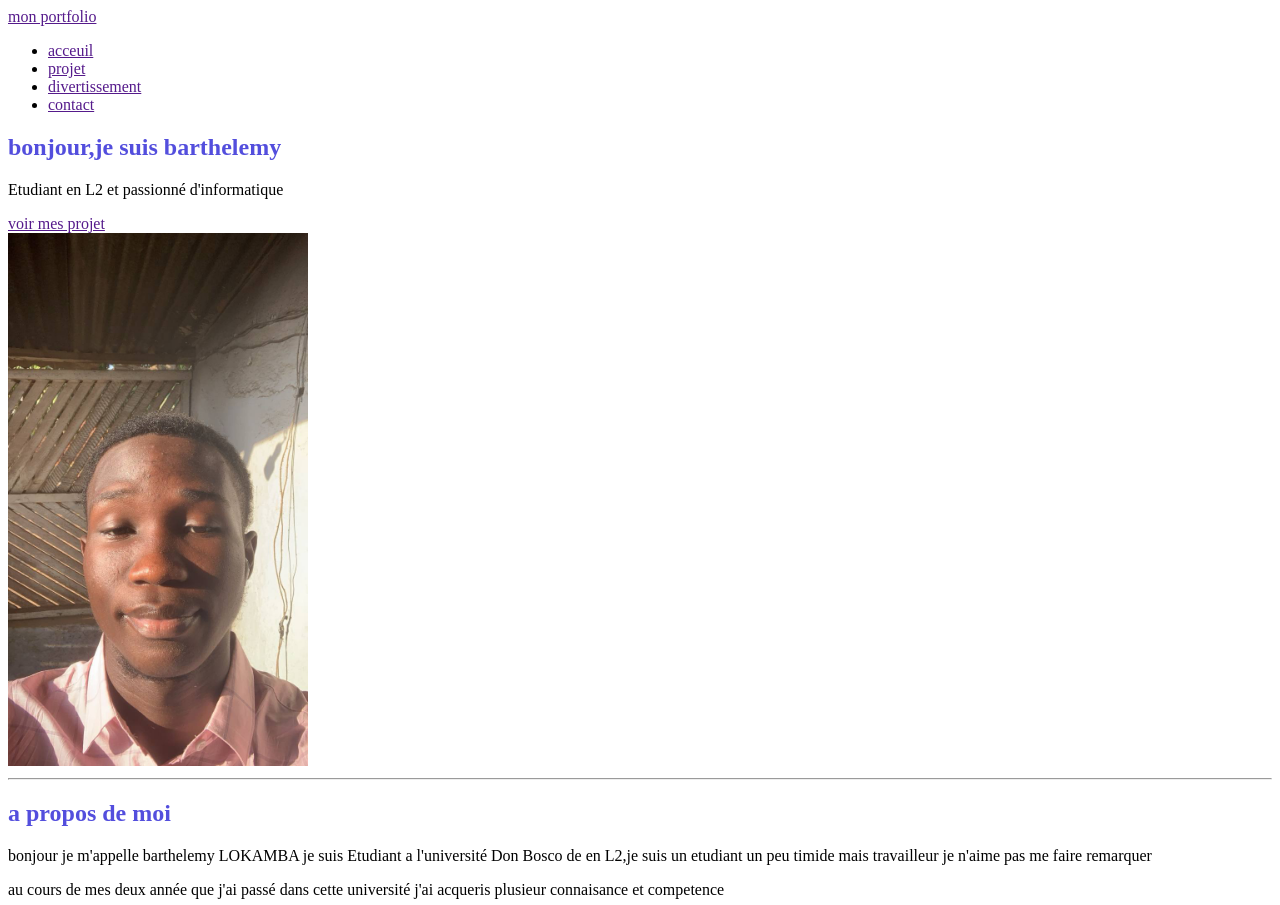
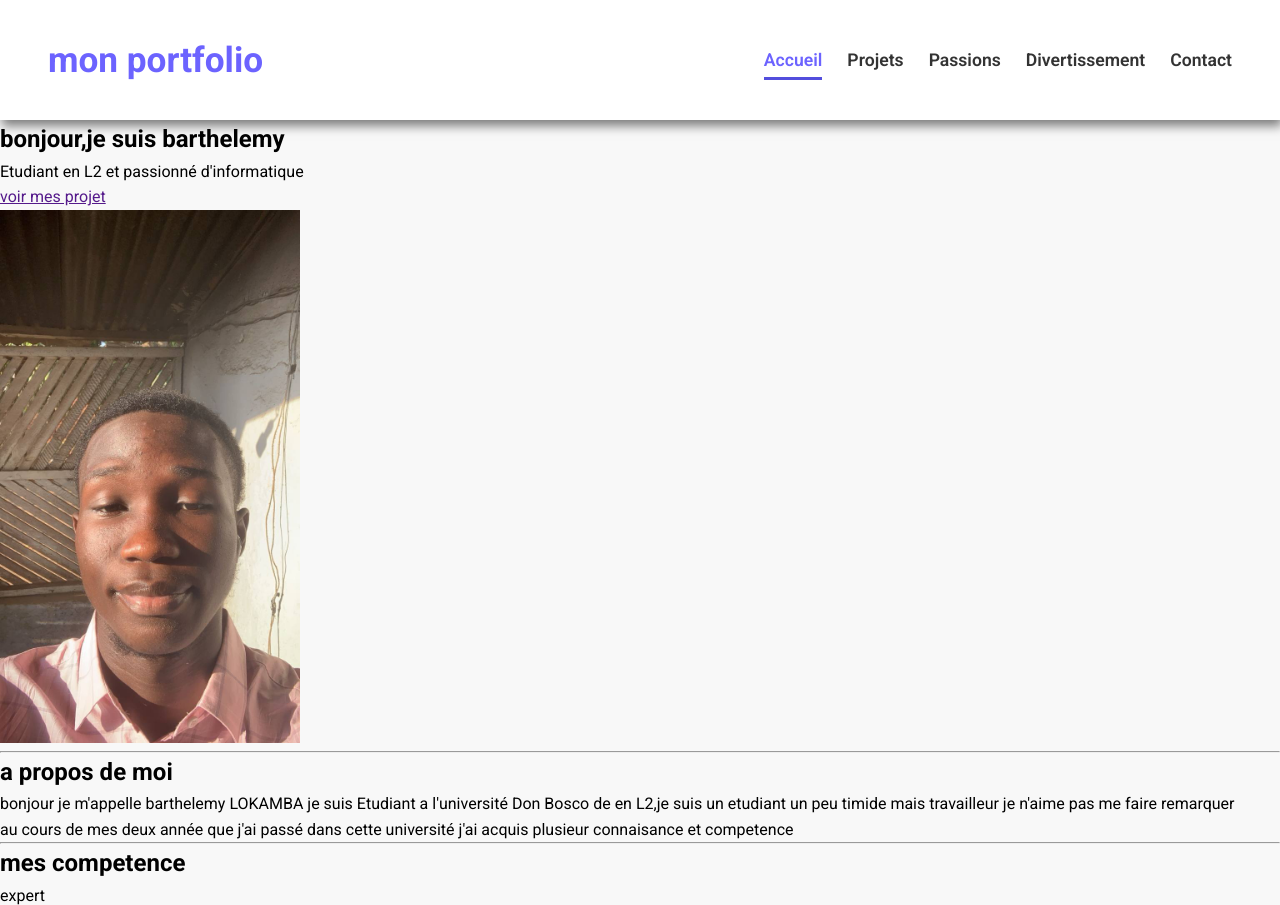
Before and after one commit to senpaiii-hub/MON-PORTFOLIO-2026, a plain HTML site: page index.html in a window 1280 px wide. Shown: the top 905 px of the page. Drawn offline with Linux system fonts and the light colour scheme.

Commit message:
stylisation du menu et creation de autres pages

```diff
--- a/css/style.css
+++ b/css/style.css
@@ -8,6 +8,73 @@
     --gris-clair:#EEE;
 
 }
-h1{
-    color: var(--violet-fonce);
+*{
+    margin:0;
+    padding: 0;
+    box-sizing: border-box;
 }
+body{
+    background: var(--gris-tres-clair);
+    font-family: roboto,sans-serif;
+    line-height: 1.6;
+
+}
+header{
+    background-color: white;
+    box-shadow: 2px 6px 10px rgba(0, 0, 0, 0.5);
+    position: sticky;
+    top: 0;
+    z-index: 100;
+    display: flex;
+    justify-content: space-between;
+    align-items: center;
+    padding: 2rem 3rem;
+}
+header div a{
+    text-decoration: none;
+    font-size: 2.2rem;
+    font-weight: bold;
+    color: var(--violet-doux);
+}
+
+ul li{
+    list-style: none;
+    margin-left: 25px;
+}
+ul {
+    display: flex;
+}
+ul li a{
+    text-decoration: none;
+    color: var(--gris-tres-foncer);
+    font-weight: 600;
+    font-size: 1.1rem;
+    position: relative;
+    padding: 10px 0;
+
+}
+
+ul li a:hover{
+    color: var(--violet-doux);
+}
+
+ul li a:after {
+    content: '';
+    position: absolute;
+    left: 0;
+    bottom: 0;
+    height: 3px;
+    width: 0;
+    background-color: var(--violet-fonce);
+    transition: width 0.3s ease;
+}
+ul li a:hover::after{
+    width: 100%;
+}
+a.active {
+    color: var(--violet-doux);
+}
+a.active::after {
+    width: 100%;
+
+}
--- a/index.html
+++ b/index.html
@@ -4,6 +4,9 @@
     <meta charset="UTF-8">
     <meta name="viewport" content="width=device-width, initial-scale=1.0">
     <title>mon portfolio</title>
+    <link rel="preconnect" href="https://fonts.googleapis.com">
+<link rel="preconnect" href="https://fonts.gstatic.com" crossorigin>
+<link href="https://fonts.googleapis.com/css2?family=Roboto:ital,wght@0,100..900;1,100..900&display=swap" rel="stylesheet">
     <link rel="stylesheet" href="css/style.css">
     <link rel="stylesheet" href="https://cdnjs.cloudflare.com/ajax/libs/font-awesome/7.0.1/css/all.min.css">
 </head>
@@ -14,10 +17,11 @@
         </div>
         <nav>
             <ul>
-                <li><a href="">acceuil</a></li>
-                <li><a href="">projet</a></li>
-                <li><a href="">divertissement</a></li>
-                <li><a href="">contact</a></li>
+                <li><a href="index.html"class="active">Accueil</a></li>
+                <li><a href="projets.html">Projets</a></li>
+                <li><a href="passion.html">Passions</a></li>
+                <li><a href="divertissement.html">Divertissement</a></li>
+                <li><a href="contact.html">Contact</a></li>
             </ul>
         </nav>
     </header>
@@ -39,7 +43,7 @@
                     bonjour je m'appelle barthelemy LOKAMBA je suis Etudiant a l'université Don Bosco de en L2,je suis un etudiant un peu timide mais travailleur je n'aime pas me faire remarquer
                 </p>
                 <p>
-                    au cours de mes deux année que j'ai passé dans cette université j'ai acqueris plusieur connaisance et competence
+                    au cours de mes deux année que j'ai passé dans cette université j'ai acquis plusieur connaisance et competence
                 </p>
             </div>
         </section> <hr>
```
Also changed, not shown: contact.html (added, +39 -0 lines), divertissement.html (added, +39 -0 lines), passion.html (added, +39 -0 lines), projets.html (added, +39 -0 lines).
